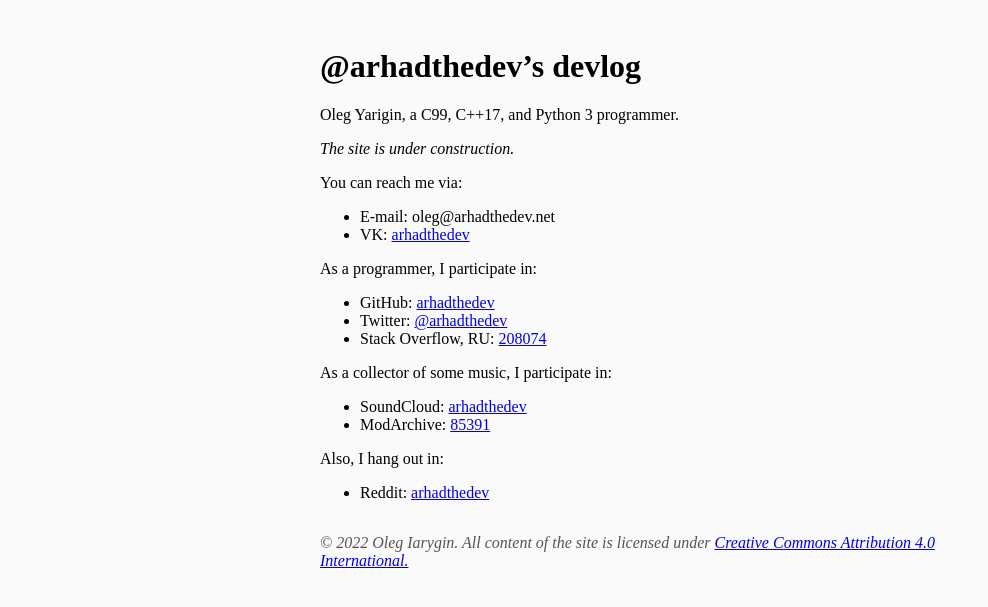
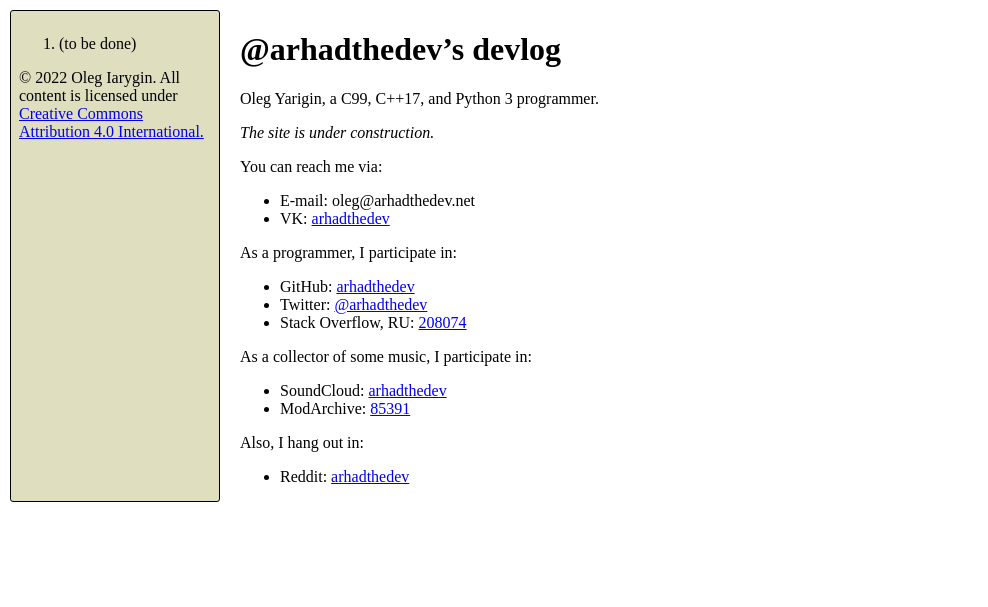
Before and after one commit to arhadthedev/arhadthedev, a Jekyll site: the page built from index.htm, in a window 1280 px wide. Shown: the top 607 px of the page, without its empty margins (0-988 px from the left). Built offline with Jekyll 4.4.1, drawn with Linux system fonts in a browser that asks for light colours.

Commit message:
gh-1: Apply basic design principles from linusakesson.net (#97)
* gh-1: Apply basic design principles from linusakesson.net

We are not copycats so we take the layout foundations (two columns,
max-width, rounded corners and readable menu background color) and go
ahead from there.

* Move copyright info into the sidebar

Currently, CSS Flex turns `<footer>` into a third column, after `<head>`
and `<main>`. Instead of fighting it, we move the whole notification
into a more visible place so the user sees the conditions sooner.

* Shorten the copyright notification

The current one takes four lines of the left column; we reduce it
to three.

* Move the header into the page body

1. The current `<h1>` one does no fit into the fixed-sized left column
2. Now page content specifies the header; not the global affinity.

```diff
--- a/_layouts/default.html
+++ b/_layouts/default.html
@@ -7,37 +7,38 @@
 		<meta charset="utf-8">
 		<title>@arhadthedev’s devlog</title>
 		<style>
-			html {
-				background: #fafafa;
+			body {
+				display: flex;
+				margin: 0pt;
+				max-width: 936px;
 			}
 
-			body {
-				max-width: 50%;
-				margin: 3rem auto
+			header {
+				background: #dfdfc0;
+				border: 1px solid black;
+				border-radius: 3px;
+				margin: 10px;
+				padding: 8px;
+				width: 192px;
 			}
 
-			footer {
-				font-style: italic;
-				color: #555;
-				margin-top: 2em;
-			}
-
-			@media screen and (max-width: 767px) {}
-				body {
-					width: 100%;
-				}
+			main {
+				flex-grow: 1;
+				font-size: 1.25;
+				margin: 10px;
 			}
 		</style>
 	</head>
 	<body>
 		<header>
-			<h1>@arhadthedev’s devlog</h1>
+			<nav>
+				<ol>
+					<li>(to be done)
+				</ol>
+			</nav>
+			<p>© 2022 Oleg Iarygin. All content is licensed under <a href="https://creativecommons.org/licenses/by/4.0/legalcode">Creative Commons Attribution 4.0 International.</a>
 		</header>
 
-		{{ content }}
-
-		<footer>
-			<p>© 2022 Oleg Iarygin. All content of the site is licensed under <a href="https://creativecommons.org/licenses/by/4.0/legalcode">Creative Commons Attribution 4.0 International.</a>
-		</footer>
+		<main>{{ content }}</main>
 	</body>
 </html>
--- a/index.htm
+++ b/index.htm
@@ -1,5 +1,7 @@
 ---
 ---
+<h1>@arhadthedev’s devlog</h1>
+
 <p>Oleg Yarigin, a C99, C++17, and Python 3 programmer.</p>
 
 <p><em>The site is under construction.</em></p>
```
